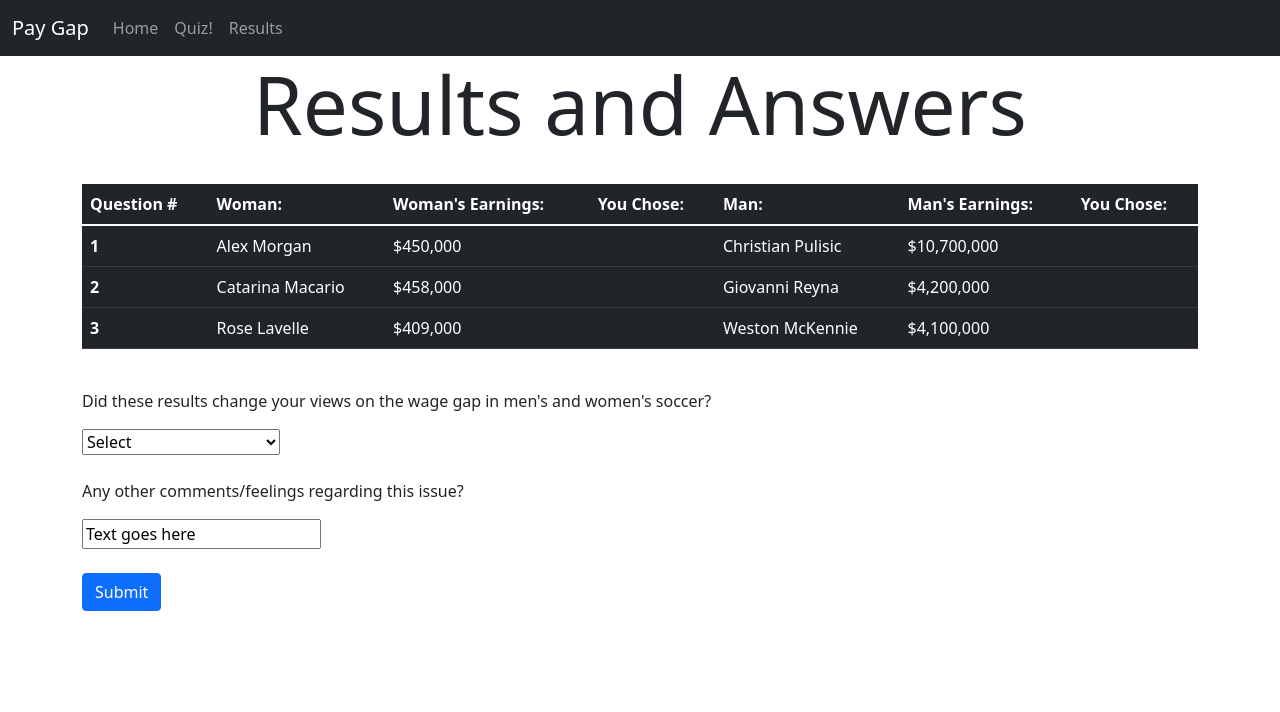
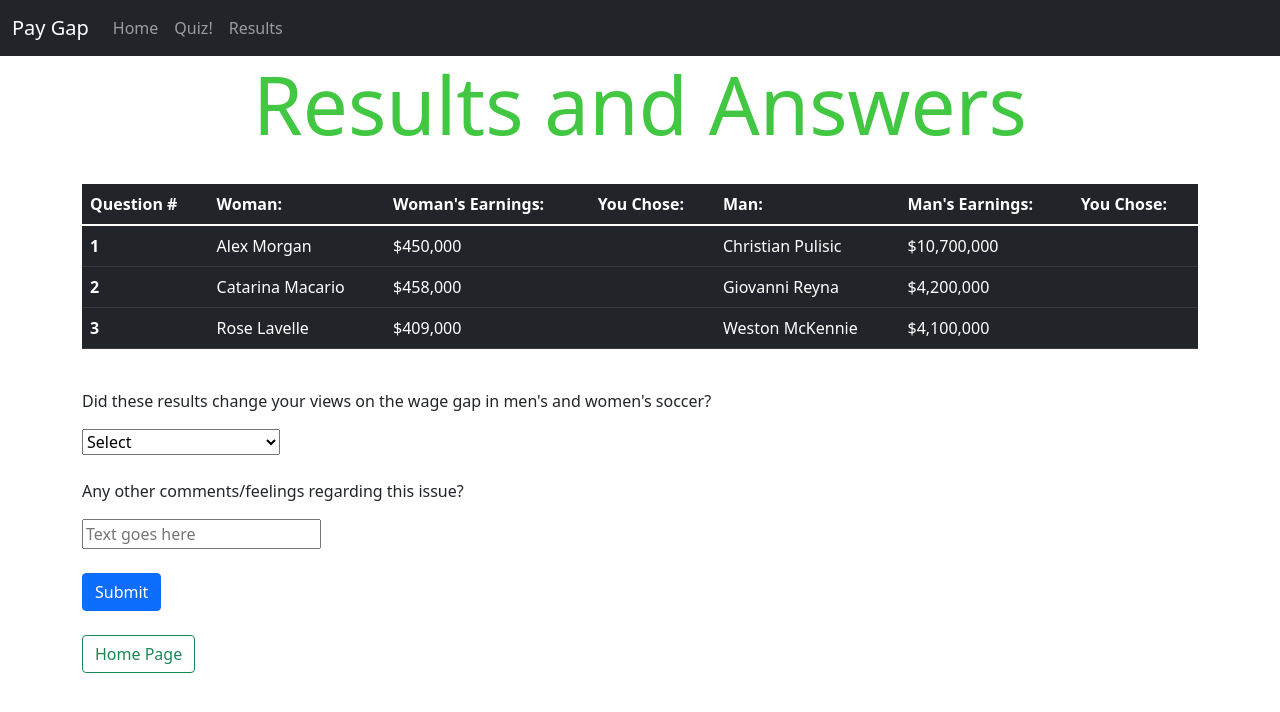
Before and after one commit to maggierobins/MaggieRobins, a plain HTML site: page results.html in a window 1280 px wide. Drawn offline with nearby package versions, Linux system fonts and the light colour scheme.

Commit message:
new changes

```diff
--- a/milestone.css
+++ b/milestone.css
@@ -1,9 +1,16 @@
 #title{
     color: rgb(66, 199, 66);
+    font-weight: 500;
 }
 .instructions{
     color: rgb(66, 199, 66);
+    border-width: 10;
 }
 #quiztitle{
     color: rgb(66, 199, 66);
+    font-weight: 500;
 }
+#resultstitle{
+    color: rgb(66, 199, 66);
+    font-weight: 500;
+}
--- a/results.html
+++ b/results.html
@@ -9,6 +9,7 @@ page that contains all the code you need for a new page.-->
   <meta name="viewport" content="width=device-width, initial-scale=1.0">
 
   <link href="https://cdn.jsdelivr.net/npm/bootstrap@5.1.1/dist/css/bootstrap.min.css" rel="stylesheet" integrity="sha384-F3w7mX95PdgyTmZZMECAngseQB83DfGTowi0iMjiWaeVhAn4FJkqJByhZMI3AhiU" crossorigin="anonymous">
+  <link rel="stylesheet" href="milestone.css">
   <title>RESULTS</title>
 </head>
 <body>
@@ -16,7 +17,7 @@ page that contains all the code you need for a new page.-->
   <div data-include="nav"></div>
   <!--Whole page container div-->
   <div class="container">
-    <h1 class="display-1 text-center">Results and Answers</h1>
+    <h1 class="display-1 text-center" id="resultstitle">Results and Answers</h1>
     <br>
     <table class="table table-dark">
       <thead>
@@ -61,7 +62,7 @@ page that contains all the code you need for a new page.-->
       </tbody>
     </table>
     <br>
-    <form action="index.html">
+    <form method="get">
       <div>
         <p>Did these results change your views on the wage gap in men's and women's soccer? </p>
         <select class="custom-select">
@@ -73,16 +74,19 @@ page that contains all the code you need for a new page.-->
         <br>
         <br>
         <p>Any other comments/feelings regarding this issue?</p>
-        <input type="text" name="" value="Text goes here">
+        <input type="text" name="" placeholder="Text goes here">
         <br>
         <br>
         <input class="btn btn-primary" type="submit" value="Submit">
         <br>
         <br>
       </div>
-
-
     </form>
+    <form action="index.html">
+      <button type="submit" class="btn btn-outline-success">Home Page</button>
+    </form>
+    <br>
+    <br>
   </div>
 
   <!--Bootstrap and other JS scripts-->
```
Also changed, not shown: quiz.html (+1 -1 lines), scripts/scripts.js (line endings or trailing spaces).
